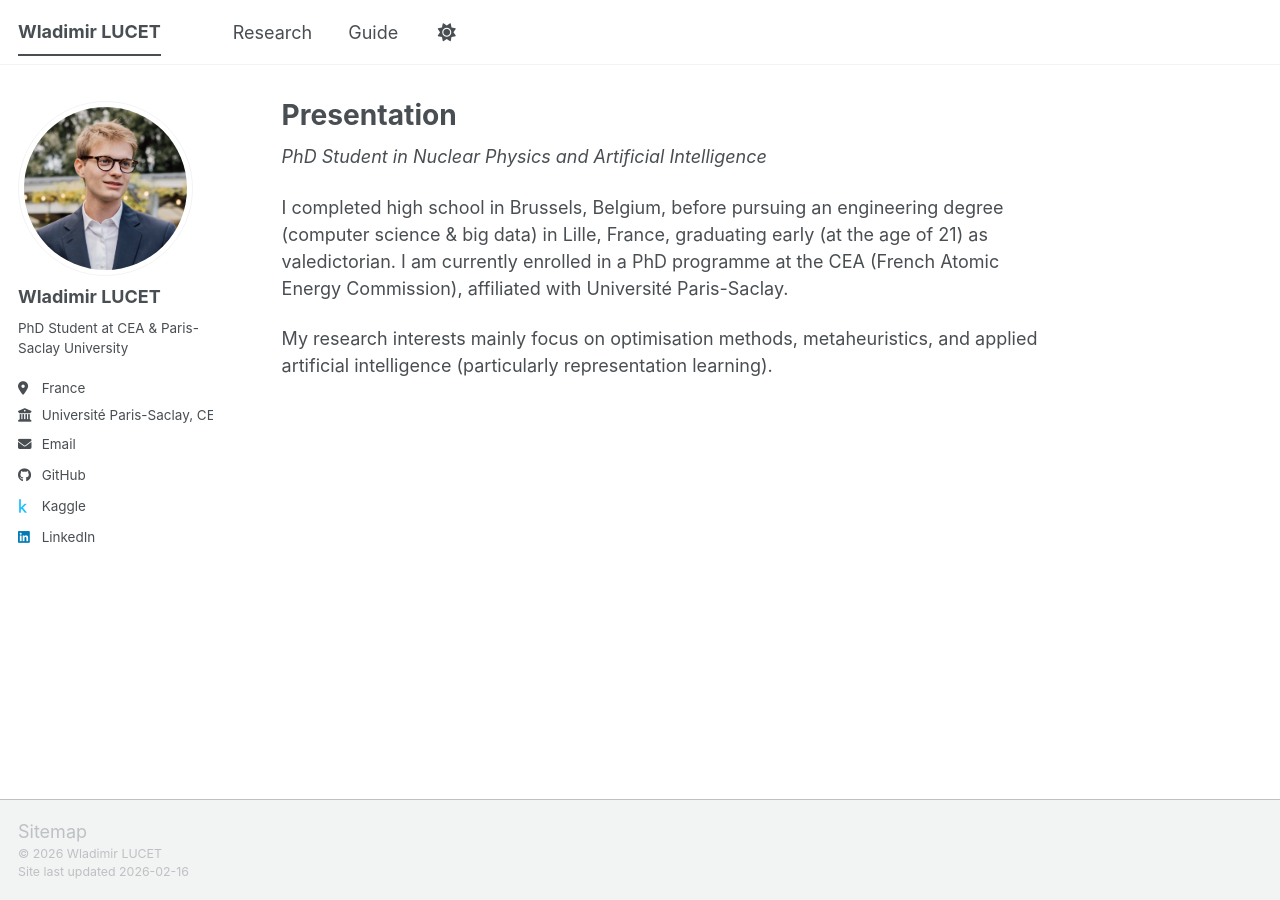
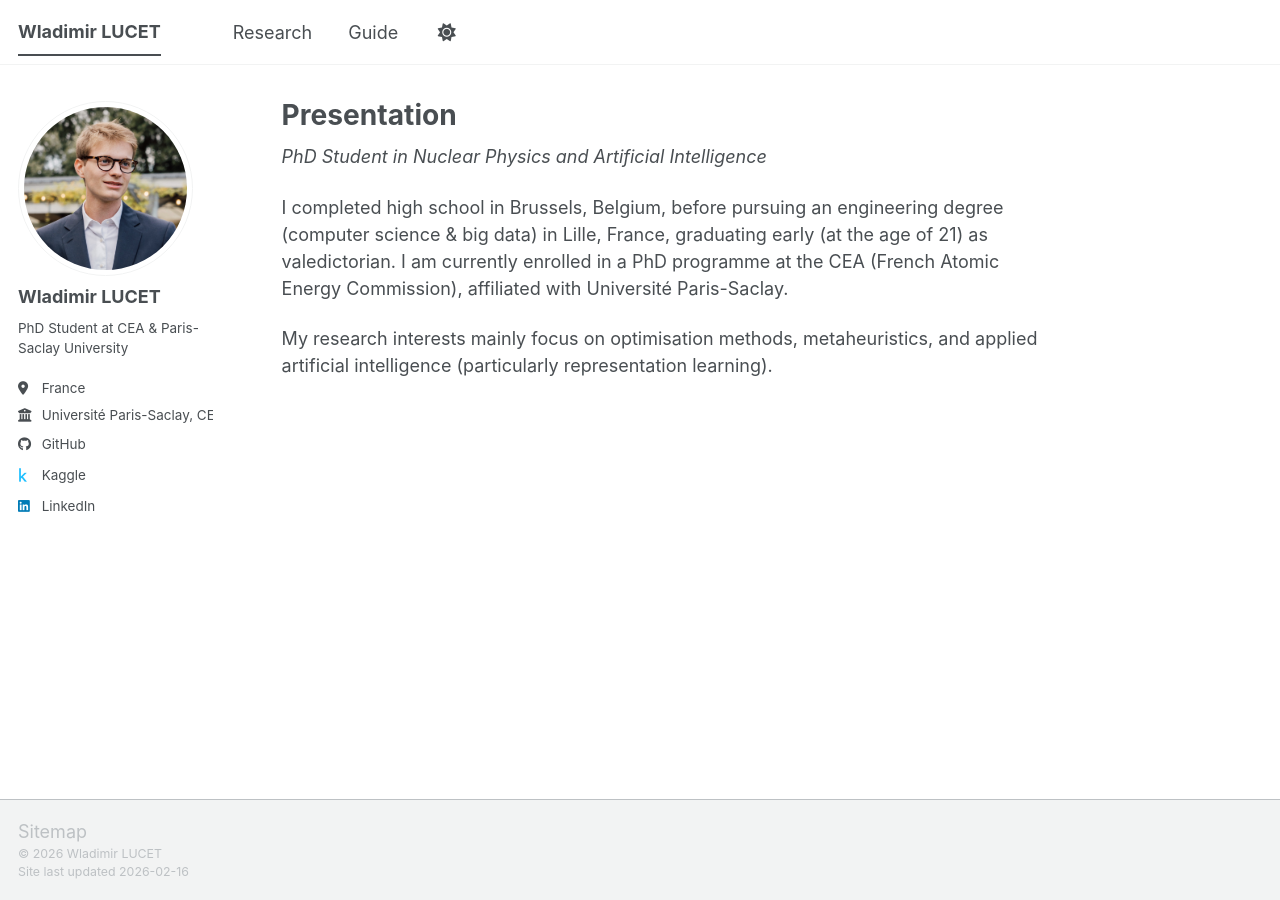
Before and after one commit to WladimirLct/wladimirlct.github.io, a Jekyll site: the page built from _pages/about.md, in a window 1280 px wide. Built offline with Jekyll 4.4.1, drawn with Linux system fonts in a browser that asks for light colours; a script bundle is joined from its source files by our own code; library files that are not in the unit come from our copies.

Commit message:
Rm email got too many spams

```diff
--- a/_config.yml
+++ b/_config.yml
@@ -29,7 +29,7 @@ author:
   location         : "France"
   employer         : "Université Paris-Saclay, CEA"
   uri              : # URL
-  email            : "wladimir.lucet@cea.fr"
+  # email            : "wladimir.lucet@cea.fr"
 
   # Academic websites
   academia         : # URL
```
